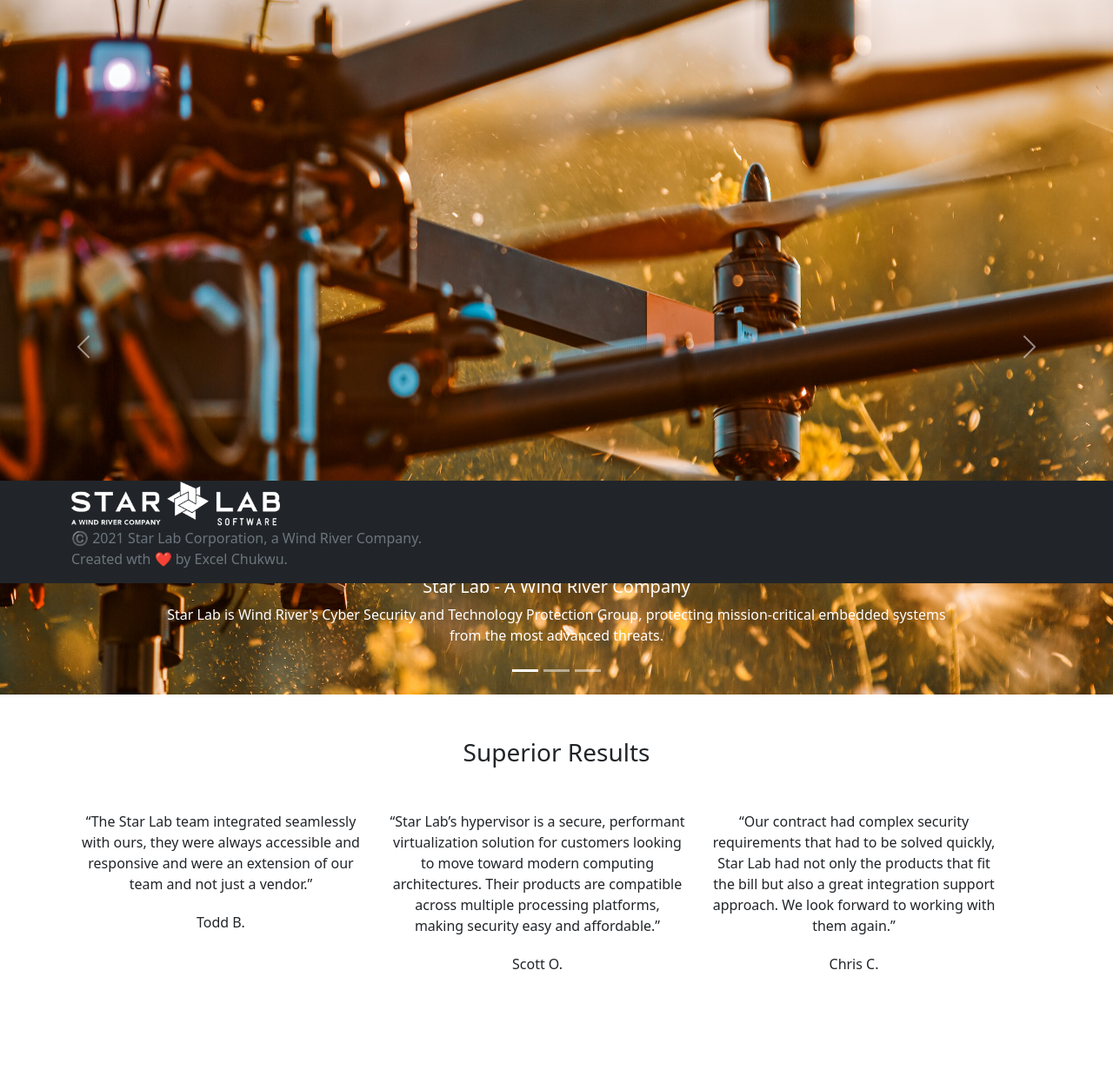
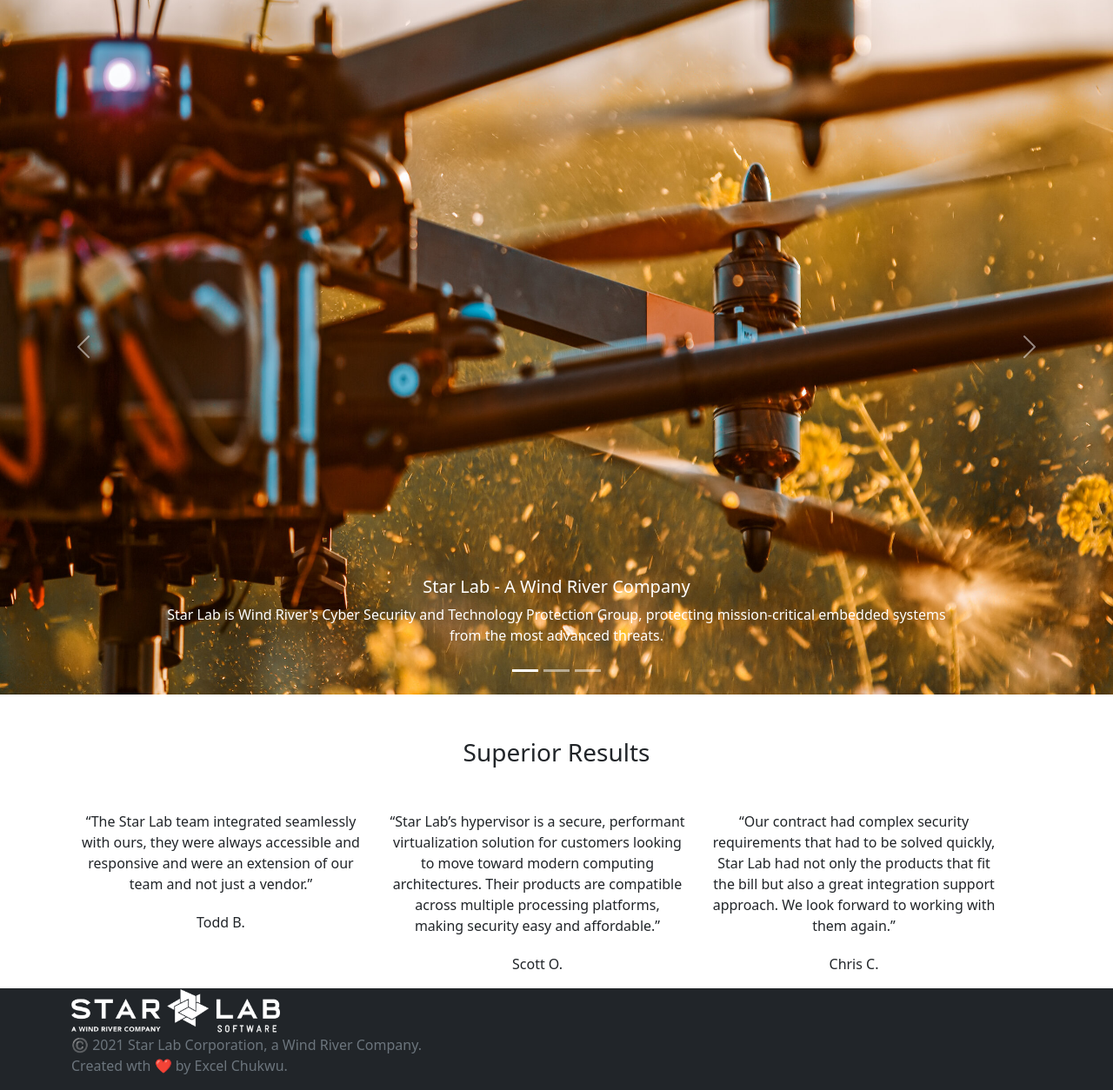
Before and after one commit to MimicTester1307/web_tech_final_project, a PHP site: page /index.php in a window 1280 px wide. Shown: the part 129-1383 px from the top of the page at 87% size. Before the commit the page ends 1244 px from the top, so only its background shows below. Run offline with PHP 8.4, Linux system fonts and the light colour scheme.

Commit message:
update footer attribute

```diff
--- a/templates/_footer.php
+++ b/templates/_footer.php
@@ -3,7 +3,7 @@
 <script src="../js/event-registration-pop.js"></script>
 <script src="../js/contact-success-modal.js"></script>
 
-<footer class="text-center text-lg-start bg-dark text-muted fixed-bottom d-flex justify-content-center items-align-center">
+<footer class="text-center text-lg-start bg-dark text-muted sticky-bottom d-flex justify-content-center items-align-center">
         <div class="container">
                 <div>
                         <img src="../assets/Logo+-+Star+Lab+Wind+River+Knockout.png" alt="Star Lab Logo" width="240" height="53.91">
```
